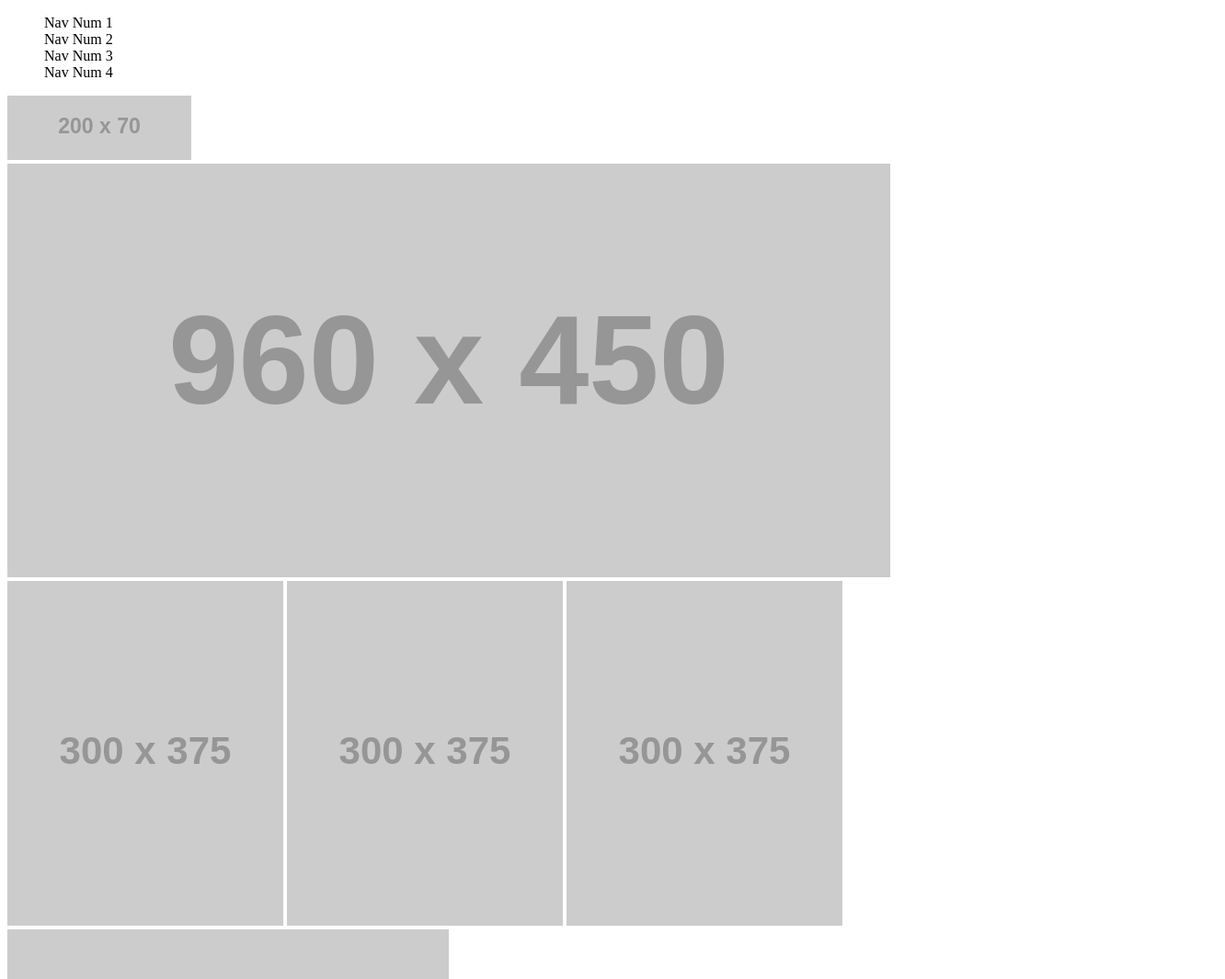
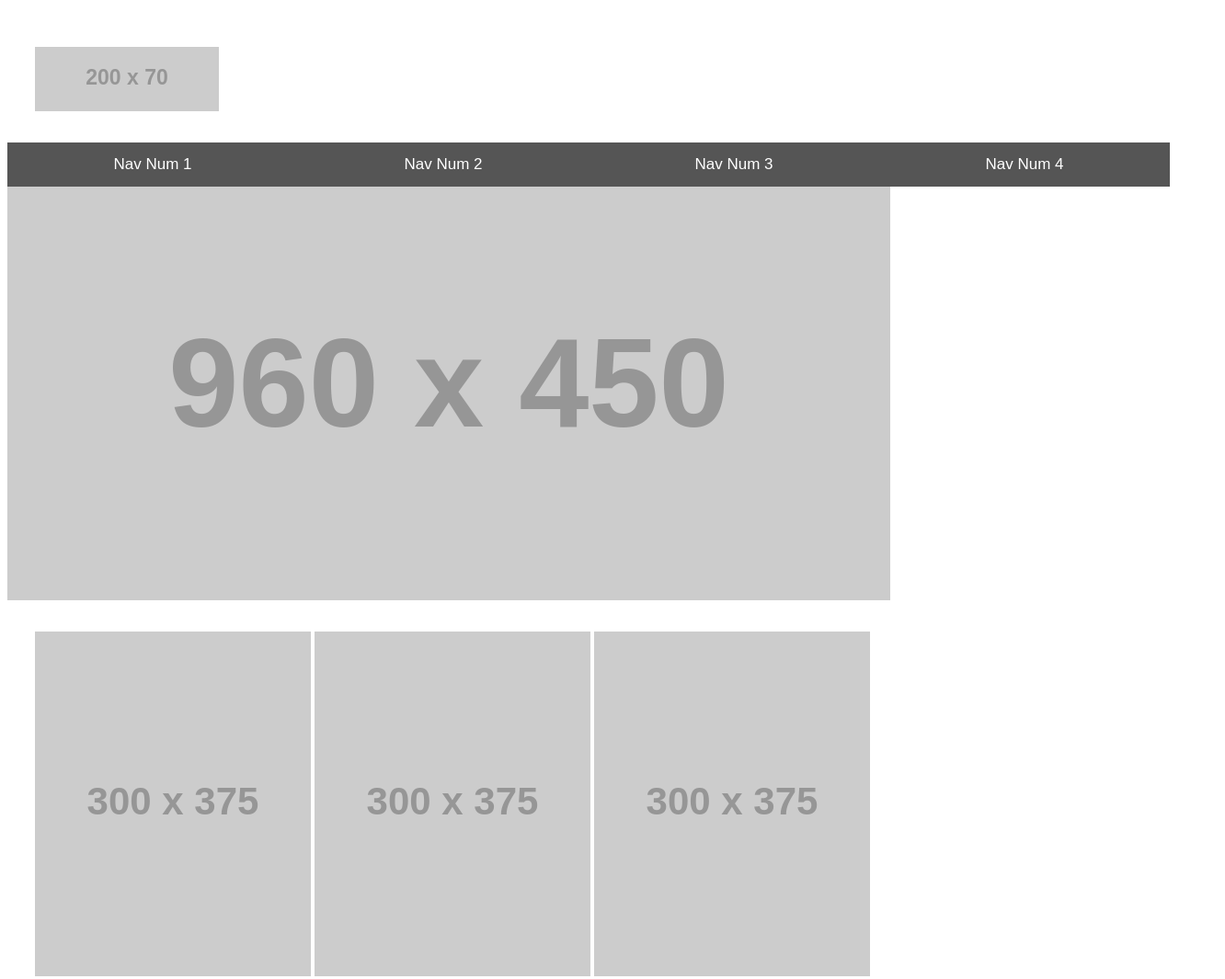
Before and after one commit to Chemenes/wireframe-project, a plain HTML site: page index.html in a window 1280 px wide. Shown: the top 1065 px of the page at 92% size, 1332 px wide, since content can reach past the window. Drawn offline with Linux system fonts and the light colour scheme; placeholder pictures from the web are drawn by us.

Commit message:
added header and footer

```diff
--- a/index.html
+++ b/index.html
@@ -1,6 +1,41 @@
 <!DOCTYPE html>
 <html lang="en">
 <head>
+  <header><div class="top"><img src="https://via.placeholder.com/200x70" alt="text">
+    </div>
+
+    <div id="nav1" class="tabcontent">
+      <h1>
+    </div>
+    <button class="tablink" onclick="navnum1" id="defaultOpen">Nav Num 1</button>
+
+
+    </div>
+    <button class="tablink" onclick="navnu2" id="defaultOpen">Nav Num 2</button>
+  </div>
+
+
+    </div>
+    <button class="tablink" onclick="navnum2" id="defaultOpen">Nav Num 3</button>
+  </div>
+
+
+    </div>
+    <button class="tablink" onclick="navnum4" id="defaultOpen">Nav Num 4</button>
+  </h1>
+
+
+    <!-- <div id="navheader">
+
+      <ul>
+        <li class="navlist">Nav Num 1</li>
+        <li class="navlist">Nav Num 2</li>
+        <li class="navlist">Nav Num 3</li>
+        <li class="navlist">Nav Num 4</li>
+      </ul>
+    </div> -->
+
+  </header>
 <link rel="stylesheet" href"reset.css">
 <link rel="stylesheet" href="style.css">
   <meta charset="UTF-8">
@@ -8,29 +43,24 @@
   <meta http-equiv="X-UA-Compatible" content="ie=edge">
   <title>Document</title>
 </head>
-<header>
-  <nav id="navheader">
-    <ul>
-      <li class="navlist">Nav Num 1</li>
-      <li class="navlist">Nav Num 2</li>
-      <li class="navlist">Nav Num 3</li>
-      <li class="navlist">Nav Num 4</li>
-    </ul>
-   </nav>
-</header>
+
 <body>
-  <img src="https://via.placeholder.com/200x70" alt="text">
+
 
   <div id="Top">
   <img src="https://via.placeholder.com/960x450" alt="text">
   </div>
 
-  <div class="Middle Row"><img src="https://via.placeholder.com/300x375" alt="text">
+  <div class="middle"><img src="https://via.placeholder.com/300x375" alt="text">
   <img src="https://via.placeholder.com/300x375" alt="text">
 <img src="https://via.placeholder.com/300x375" alt="text">
 </div>
 
 <div id="Bottom"><img src="https://via.placeholder.com/480x400" alt="text"></div>
 
+<div class="footer">
+
+</div>
+
 </body>
 </html>
--- a/style.css
+++ b/style.css
@@ -1,13 +1,57 @@
-ul li {
+.tablink {
+    background-color: #555;
+    color: white;
+    float: left;
+    border: none;
+    outline: none;
+    cursor: pointer;
+    padding: 14px 16px;
+    font-size: 17px;
+    width: 25%;
+}
+
+
+
+
+/* ul li {
 list-style: none;
 margin: auto;
 
-}
+} */
 
 .navlist{
  list-style: none;
+ margin-block-start: 40px;
 }
 
+
+
+.footer {
+    padding: 30px;
+    left: 0;
+    bottom: 0px;
+    width: 100%;
+    background-color:#555;
+    color:black;
+    text-align: center;
+}
+.top{
+width: 100%;
+padding: 30px;
+float: left;
+margin: auto
+
+
+}
+.middle{
+
+width: 100%;
+padding: 30px;
+float: left;
+margin: auto
+
+
+}
 /* nav{
   inline-size: 40px;
   margin: auto;
```
Also changed, not shown: app.js (line endings or trailing spaces).
